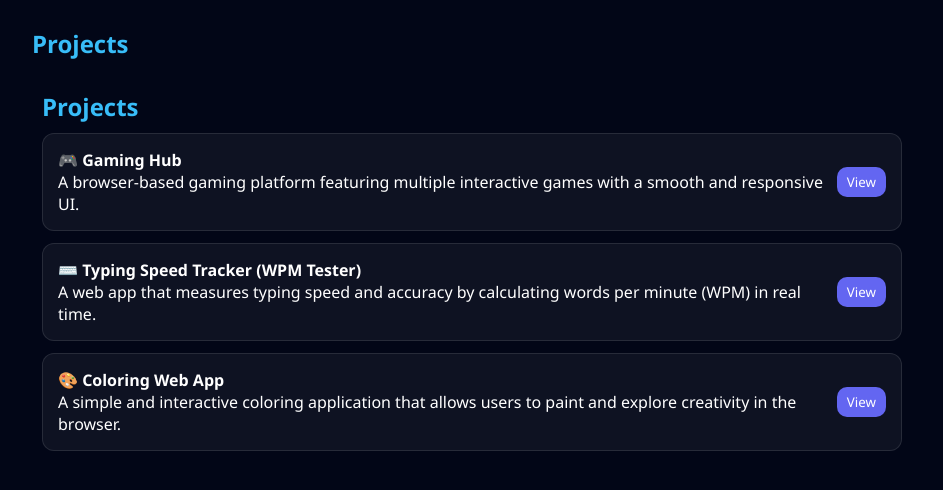
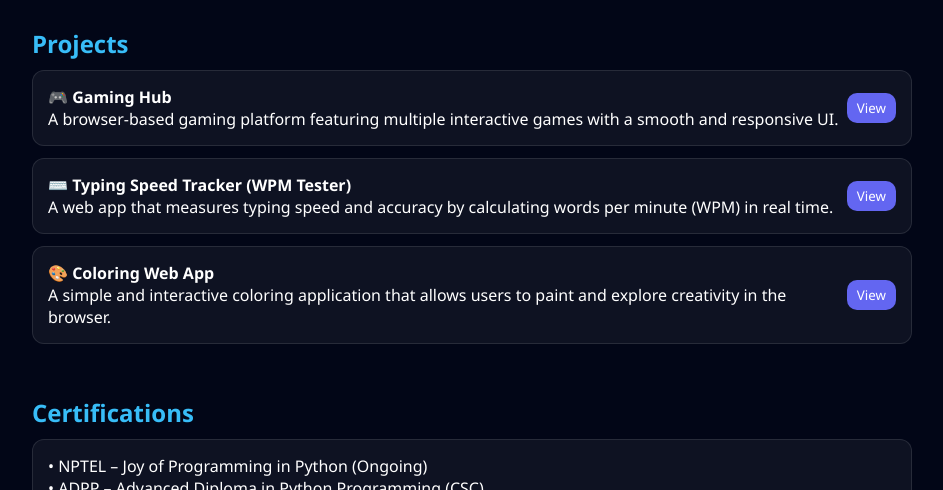
Before and after one commit to ATCHIA-M/Resume, a plain HTML site: page index.html in a window 1280 px wide. Shown: the part 1071-1561 px from the top of the page, without its empty margins (168-1111 px from the left). Drawn offline with Linux system fonts and the light colour scheme.

Commit message:
Update index.html

```diff
--- a/index.html
+++ b/index.html
@@ -234,9 +234,6 @@ The Pioneer School<br>
 <section>
 <h2>Projects</h2>
 
-<section>
-<h2>Projects</h2>
-
 <div class="card project">
 <div>
 <b>🎮 Gaming Hub</b><br>
```
